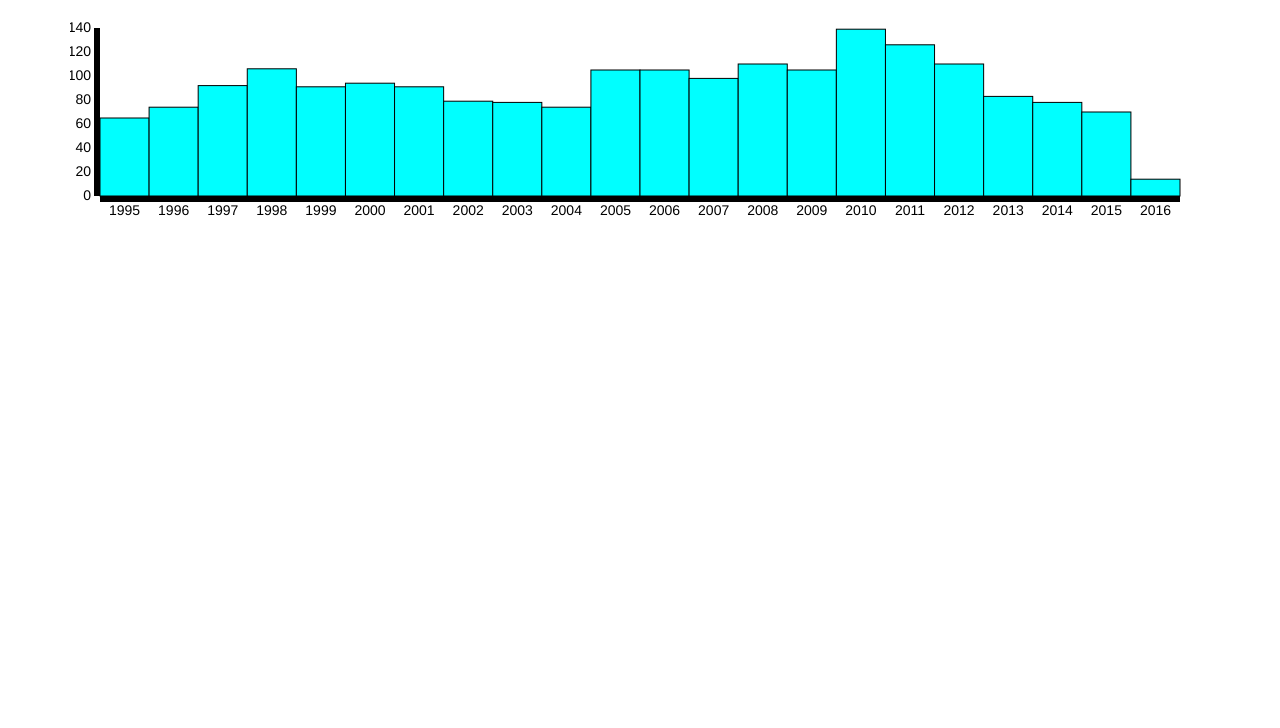
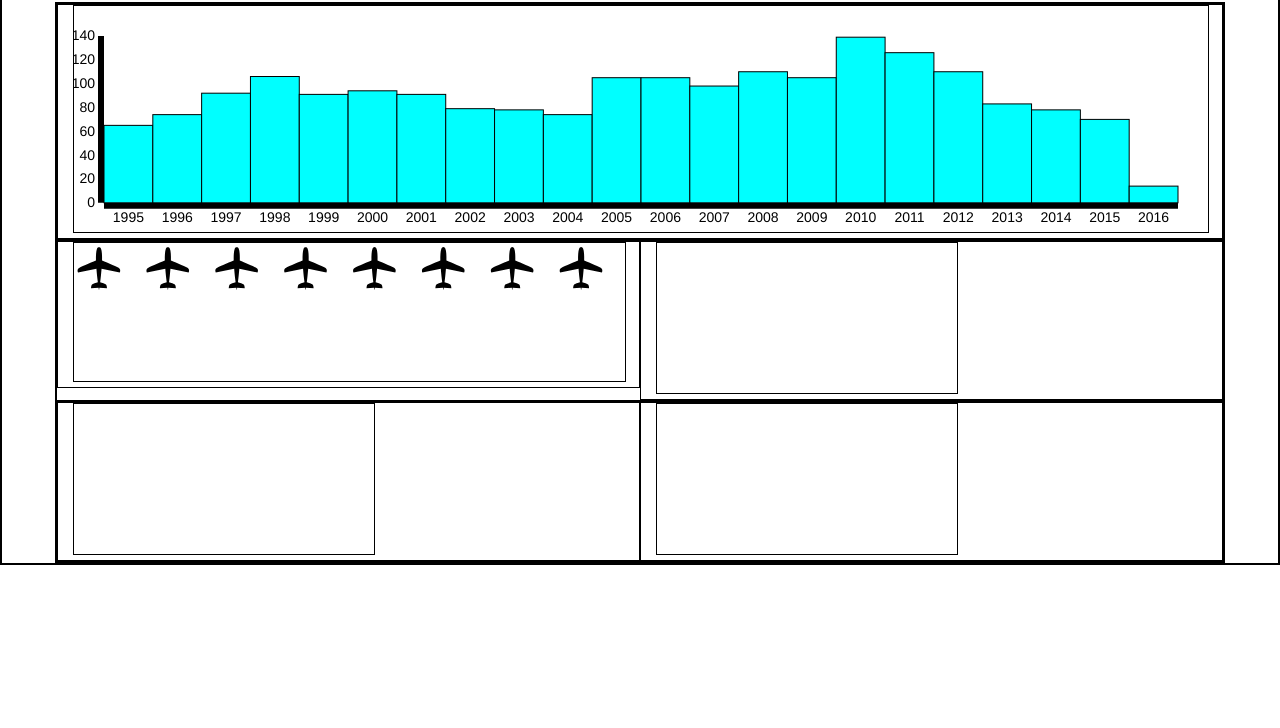
Before and after one commit to kashmoneygt/aircraft-incidents, a plain HTML site: page index.html in a window 1280 px wide. Shown: the part 72-800 px from the top of the page. Drawn offline with Linux system fonts and the light colour scheme.

Commit message:
[chart1] Add evenly spaced planes

```diff
--- /dev/null
+++ b/chart1.js
@@ -0,0 +1,94 @@
+function createChart1(data) {
+
+    console.log('in chart 1');
+    console.log(data);
+
+    let phaseCounts = {};
+    data.forEach(d => {
+        let phase = d.Broad_Phase_of_Flight
+        if (phaseCounts[phase] === undefined) {
+            phaseCounts[phase] = 1;
+        } else {
+            phaseCounts[phase] += 1;
+        }
+    });
+
+    console.log(phaseCounts);
+
+    let chart1_j = $("#chart1");
+    let chart1svg_j = $("#chart1svg");
+    let width = chart1_j.width();
+    let height = width/4; // Maintain an aspect ratio
+    chart1svg_j.width(width);
+    chart1svg_j.height(height);
+
+    console.log(width);
+
+    var phases = ["planeStanding", "planeTaxi", "planeTakeoff", "planeClimb", "planeCruise", "planeDescent", "planeApproach", "planeLanding"];
+
+    let chart1svg = d3.select("#chart1svg");
+
+    // var plane1 = chart1svg.append("path")
+    //                .attr("class", "planeStanding")
+    //             //    .attr("d", "m25,3.93375c-0.44355,0 -0.84275,0.18332 -1.17933,0.51592c-0.33397,0.33267 -0.61055,0.80884 -0.84275,1.40377c-0.45922,1.18911 -0.74362,2.85964 -0.89755,4.86085c-0.15655,1.99729 -0.18263,4.32223 -0.11741,6.81118c-5.51835,2.26427 -16.7116,6.93857 -17.60916,7.98223c-1.19759,1.38937 -0.81143,2.98095 -0.32874,4.03902l18.39971,-3.74549c0.38616,4.88048 0.94192,9.7138 1.42461,13.50099c-1.80032,0.52703 -5.1609,1.56679 -5.85232,2.21255c-0.95496,0.88711 -0.95496,3.75718 -0.95496,3.75718l7.53,-0.61316c0.17743,1.23545 0.28701,1.95767 0.28701,1.95767l0.01304,0.06557l0.06002,0l0.13829,0l0.0574,0l0.01043,-0.06557c0,0 0.11218,-0.72222 0.28961,-1.95767l7.53164,0.61316c0,0 0,-2.87006 -0.95496,-3.75718c-0.69044,-0.64577 -4.05363,-1.68813 -5.85133,-2.21516c0.48009,-3.77545 1.03061,-8.58921 1.42198,-13.45404l18.18207,3.70115c0.48009,-1.05806 0.86881,-2.64965 -0.32617,-4.03902c-0.88969,-1.03062 -11.81147,-5.60054 -17.39409,-7.89352c0.06524,-2.52287 0.04175,-4.88024 -0.1148,-6.89989l0,-0.00476c-0.15655,-1.99844 -0.44094,-3.6683 -0.90277,-4.8561c-0.22699,-0.59493 -0.50356,-1.07111 -0.83754,-1.40377c-0.33658,-0.3326 -0.73578,-0.51592 -1.18194,-0.51592l0,0l-0.00001,0l0,0z");
+
+    // var plane2 = chart1svg.append("path")
+    //                .attr("class", "planeTaxi")
+    //             //    .attr("d", "m70,3.93375c-0.44355,0 -0.84275,0.18332 -1.17933,0.51592c-0.33397,0.33267 -0.61055,0.80884 -0.84275,1.40377c-0.45922,1.18911 -0.74362,2.85964 -0.89755,4.86085c-0.15655,1.99729 -0.18263,4.32223 -0.11741,6.81118c-5.51835,2.26427 -16.7116,6.93857 -17.60916,7.98223c-1.19759,1.38937 -0.81143,2.98095 -0.32874,4.03902l18.39971,-3.74549c0.38616,4.88048 0.94192,9.7138 1.42461,13.50099c-1.80032,0.52703 -5.1609,1.56679 -5.85232,2.21255c-0.95496,0.88711 -0.95496,3.75718 -0.95496,3.75718l7.53,-0.61316c0.17743,1.23545 0.28701,1.95767 0.28701,1.95767l0.01304,0.06557l0.06002,0l0.13829,0l0.0574,0l0.01043,-0.06557c0,0 0.11218,-0.72222 0.28961,-1.95767l7.53164,0.61316c0,0 0,-2.87006 -0.95496,-3.75718c-0.69044,-0.64577 -4.05363,-1.68813 -5.85133,-2.21516c0.48009,-3.77545 1.03061,-8.58921 1.42198,-13.45404l18.18207,3.70115c0.48009,-1.05806 0.86881,-2.64965 -0.32617,-4.03902c-0.88969,-1.03062 -11.81147,-5.60054 -17.39409,-7.89352c0.06524,-2.52287 0.04175,-4.88024 -0.1148,-6.89989l0,-0.00476c-0.15655,-1.99844 -0.44094,-3.6683 -0.90277,-4.8561c-0.22699,-0.59493 -0.50356,-1.07111 -0.83754,-1.40377c-0.33658,-0.3326 -0.73578,-0.51592 -1.18194,-0.51592l0,0l-0.00001,0l0,0z");
+
+    // var plane3 = chart1svg.append("path")
+    //                .attr("class", "planeTakeoff")
+    //             //    .attr("d", "m115,3.93375c-0.44355,0 -0.84275,0.18332 -1.17933,0.51592c-0.33397,0.33267 -0.61055,0.80884 -0.84275,1.40377c-0.45922,1.18911 -0.74362,2.85964 -0.89755,4.86085c-0.15655,1.99729 -0.18263,4.32223 -0.11741,6.81118c-5.51835,2.26427 -16.7116,6.93857 -17.60916,7.98223c-1.19759,1.38937 -0.81143,2.98095 -0.32874,4.03902l18.39971,-3.74549c0.38616,4.88048 0.94192,9.7138 1.42461,13.50099c-1.80032,0.52703 -5.1609,1.56679 -5.85232,2.21255c-0.95496,0.88711 -0.95496,3.75718 -0.95496,3.75718l7.53,-0.61316c0.17743,1.23545 0.28701,1.95767 0.28701,1.95767l0.01304,0.06557l0.06002,0l0.13829,0l0.0574,0l0.01043,-0.06557c0,0 0.11218,-0.72222 0.28961,-1.95767l7.53164,0.61316c0,0 0,-2.87006 -0.95496,-3.75718c-0.69044,-0.64577 -4.05363,-1.68813 -5.85133,-2.21516c0.48009,-3.77545 1.03061,-8.58921 1.42198,-13.45404l18.18207,3.70115c0.48009,-1.05806 0.86881,-2.64965 -0.32617,-4.03902c-0.88969,-1.03062 -11.81147,-5.60054 -17.39409,-7.89352c0.06524,-2.52287 0.04175,-4.88024 -0.1148,-6.89989l0,-0.00476c-0.15655,-1.99844 -0.44094,-3.6683 -0.90277,-4.8561c-0.22699,-0.59493 -0.50356,-1.07111 -0.83754,-1.40377c-0.33658,-0.3326 -0.73578,-0.51592 -1.18194,-0.51592l0,0l-0.00001,0l0,0z");
+
+    // var plane4 = chart1svg.append("path")
+    //                .attr("class", "planeClimb")
+    //             //    .attr("d", "m160,3.93375c-0.44355,0 -0.84275,0.18332 -1.17933,0.51592c-0.33397,0.33267 -0.61055,0.80884 -0.84275,1.40377c-0.45922,1.18911 -0.74362,2.85964 -0.89755,4.86085c-0.15655,1.99729 -0.18263,4.32223 -0.11741,6.81118c-5.51835,2.26427 -16.7116,6.93857 -17.60916,7.98223c-1.19759,1.38937 -0.81143,2.98095 -0.32874,4.03902l18.39971,-3.74549c0.38616,4.88048 0.94192,9.7138 1.42461,13.50099c-1.80032,0.52703 -5.1609,1.56679 -5.85232,2.21255c-0.95496,0.88711 -0.95496,3.75718 -0.95496,3.75718l7.53,-0.61316c0.17743,1.23545 0.28701,1.95767 0.28701,1.95767l0.01304,0.06557l0.06002,0l0.13829,0l0.0574,0l0.01043,-0.06557c0,0 0.11218,-0.72222 0.28961,-1.95767l7.53164,0.61316c0,0 0,-2.87006 -0.95496,-3.75718c-0.69044,-0.64577 -4.05363,-1.68813 -5.85133,-2.21516c0.48009,-3.77545 1.03061,-8.58921 1.42198,-13.45404l18.18207,3.70115c0.48009,-1.05806 0.86881,-2.64965 -0.32617,-4.03902c-0.88969,-1.03062 -11.81147,-5.60054 -17.39409,-7.89352c0.06524,-2.52287 0.04175,-4.88024 -0.1148,-6.89989l0,-0.00476c-0.15655,-1.99844 -0.44094,-3.6683 -0.90277,-4.8561c-0.22699,-0.59493 -0.50356,-1.07111 -0.83754,-1.40377c-0.33658,-0.3326 -0.73578,-0.51592 -1.18194,-0.51592l0,0l-0.00001,0l0,0z");
+
+    // var plane5 = chart1svg.append("path")
+    //                .attr("class", "planeCruise")
+    //             //    .attr("d", "m205,3.93375c-0.44355,0 -0.84275,0.18332 -1.17933,0.51592c-0.33397,0.33267 -0.61055,0.80884 -0.84275,1.40377c-0.45922,1.18911 -0.74362,2.85964 -0.89755,4.86085c-0.15655,1.99729 -0.18263,4.32223 -0.11741,6.81118c-5.51835,2.26427 -16.7116,6.93857 -17.60916,7.98223c-1.19759,1.38937 -0.81143,2.98095 -0.32874,4.03902l18.39971,-3.74549c0.38616,4.88048 0.94192,9.7138 1.42461,13.50099c-1.80032,0.52703 -5.1609,1.56679 -5.85232,2.21255c-0.95496,0.88711 -0.95496,3.75718 -0.95496,3.75718l7.53,-0.61316c0.17743,1.23545 0.28701,1.95767 0.28701,1.95767l0.01304,0.06557l0.06002,0l0.13829,0l0.0574,0l0.01043,-0.06557c0,0 0.11218,-0.72222 0.28961,-1.95767l7.53164,0.61316c0,0 0,-2.87006 -0.95496,-3.75718c-0.69044,-0.64577 -4.05363,-1.68813 -5.85133,-2.21516c0.48009,-3.77545 1.03061,-8.58921 1.42198,-13.45404l18.18207,3.70115c0.48009,-1.05806 0.86881,-2.64965 -0.32617,-4.03902c-0.88969,-1.03062 -11.81147,-5.60054 -17.39409,-7.89352c0.06524,-2.52287 0.04175,-4.88024 -0.1148,-6.89989l0,-0.00476c-0.15655,-1.99844 -0.44094,-3.6683 -0.90277,-4.8561c-0.22699,-0.59493 -0.50356,-1.07111 -0.83754,-1.40377c-0.33658,-0.3326 -0.73578,-0.51592 -1.18194,-0.51592l0,0l-0.00001,0l0,0z");
+
+    // var plane6 = chart1svg.append("path")
+    //                .attr("class", "planeDescent")
+    //             //    .attr("d", "m250,3.93375c-0.44355,0 -0.84275,0.18332 -1.17933,0.51592c-0.33397,0.33267 -0.61055,0.80884 -0.84275,1.40377c-0.45922,1.18911 -0.74362,2.85964 -0.89755,4.86085c-0.15655,1.99729 -0.18263,4.32223 -0.11741,6.81118c-5.51835,2.26427 -16.7116,6.93857 -17.60916,7.98223c-1.19759,1.38937 -0.81143,2.98095 -0.32874,4.03902l18.39971,-3.74549c0.38616,4.88048 0.94192,9.7138 1.42461,13.50099c-1.80032,0.52703 -5.1609,1.56679 -5.85232,2.21255c-0.95496,0.88711 -0.95496,3.75718 -0.95496,3.75718l7.53,-0.61316c0.17743,1.23545 0.28701,1.95767 0.28701,1.95767l0.01304,0.06557l0.06002,0l0.13829,0l0.0574,0l0.01043,-0.06557c0,0 0.11218,-0.72222 0.28961,-1.95767l7.53164,0.61316c0,0 0,-2.87006 -0.95496,-3.75718c-0.69044,-0.64577 -4.05363,-1.68813 -5.85133,-2.21516c0.48009,-3.77545 1.03061,-8.58921 1.42198,-13.45404l18.18207,3.70115c0.48009,-1.05806 0.86881,-2.64965 -0.32617,-4.03902c-0.88969,-1.03062 -11.81147,-5.60054 -17.39409,-7.89352c0.06524,-2.52287 0.04175,-4.88024 -0.1148,-6.89989l0,-0.00476c-0.15655,-1.99844 -0.44094,-3.6683 -0.90277,-4.8561c-0.22699,-0.59493 -0.50356,-1.07111 -0.83754,-1.40377c-0.33658,-0.3326 -0.73578,-0.51592 -1.18194,-0.51592l0,0l-0.00001,0l0,0z");
+
+    // var plane7 = chart1svg.append("path")
+    //                .attr("class", "planeApproach")
+    //             //    .attr("d", "m295,3.93375c-0.44355,0 -0.84275,0.18332 -1.17933,0.51592c-0.33397,0.33267 -0.61055,0.80884 -0.84275,1.40377c-0.45922,1.18911 -0.74362,2.85964 -0.89755,4.86085c-0.15655,1.99729 -0.18263,4.32223 -0.11741,6.81118c-5.51835,2.26427 -16.7116,6.93857 -17.60916,7.98223c-1.19759,1.38937 -0.81143,2.98095 -0.32874,4.03902l18.39971,-3.74549c0.38616,4.88048 0.94192,9.7138 1.42461,13.50099c-1.80032,0.52703 -5.1609,1.56679 -5.85232,2.21255c-0.95496,0.88711 -0.95496,3.75718 -0.95496,3.75718l7.53,-0.61316c0.17743,1.23545 0.28701,1.95767 0.28701,1.95767l0.01304,0.06557l0.06002,0l0.13829,0l0.0574,0l0.01043,-0.06557c0,0 0.11218,-0.72222 0.28961,-1.95767l7.53164,0.61316c0,0 0,-2.87006 -0.95496,-3.75718c-0.69044,-0.64577 -4.05363,-1.68813 -5.85133,-2.21516c0.48009,-3.77545 1.03061,-8.58921 1.42198,-13.45404l18.18207,3.70115c0.48009,-1.05806 0.86881,-2.64965 -0.32617,-4.03902c-0.88969,-1.03062 -11.81147,-5.60054 -17.39409,-7.89352c0.06524,-2.52287 0.04175,-4.88024 -0.1148,-6.89989l0,-0.00476c-0.15655,-1.99844 -0.44094,-3.6683 -0.90277,-4.8561c-0.22699,-0.59493 -0.50356,-1.07111 -0.83754,-1.40377c-0.33658,-0.3326 -0.73578,-0.51592 -1.18194,-0.51592l0,0l-0.00001,0l0,0z");
+
+    // var plane8 = chart1svg.append("path")
+    //                .attr("class", "planeLanding")
+    //             //    .attr("d", "m340,3.93375c-0.44355,0 -0.84275,0.18332 -1.17933,0.51592c-0.33397,0.33267 -0.61055,0.80884 -0.84275,1.40377c-0.45922,1.18911 -0.74362,2.85964 -0.89755,4.86085c-0.15655,1.99729 -0.18263,4.32223 -0.11741,6.81118c-5.51835,2.26427 -16.7116,6.93857 -17.60916,7.98223c-1.19759,1.38937 -0.81143,2.98095 -0.32874,4.03902l18.39971,-3.74549c0.38616,4.88048 0.94192,9.7138 1.42461,13.50099c-1.80032,0.52703 -5.1609,1.56679 -5.85232,2.21255c-0.95496,0.88711 -0.95496,3.75718 -0.95496,3.75718l7.53,-0.61316c0.17743,1.23545 0.28701,1.95767 0.28701,1.95767l0.01304,0.06557l0.06002,0l0.13829,0l0.0574,0l0.01043,-0.06557c0,0 0.11218,-0.72222 0.28961,-1.95767l7.53164,0.61316c0,0 0,-2.87006 -0.95496,-3.75718c-0.69044,-0.64577 -4.05363,-1.68813 -5.85133,-2.21516c0.48009,-3.77545 1.03061,-8.58921 1.42198,-13.45404l18.18207,3.70115c0.48009,-1.05806 0.86881,-2.64965 -0.32617,-4.03902c-0.88969,-1.03062 -11.81147,-5.60054 -17.39409,-7.89352c0.06524,-2.52287 0.04175,-4.88024 -0.1148,-6.89989l0,-0.00476c-0.15655,-1.99844 -0.44094,-3.6683 -0.90277,-4.8561c-0.22699,-0.59493 -0.50356,-1.07111 -0.83754,-1.40377c-0.33658,-0.3326 -0.73578,-0.51592 -1.18194,-0.51592l0,0l-0.00001,0l0,0z");
+
+    let numPhases = 8;
+    let startPosX = 25;
+    let startPosY = 3.93375;
+    let planeSpacing = width / 8;
+
+    for (var i = 1; i <= numPhases; i++) {
+        var planeAttr = "m" + startPosX + "," + startPosY + ",c-0.44355,0 -0.84275,0.18332 -1.17933,0.51592c-0.33397,0.33267 -0.61055,0.80884 -0.84275,1.40377c-0.45922,1.18911 -0.74362,2.85964 -0.89755,4.86085c-0.15655,1.99729 -0.18263,4.32223 -0.11741,6.81118c-5.51835,2.26427 -16.7116,6.93857 -17.60916,7.98223c-1.19759,1.38937 -0.81143,2.98095 -0.32874,4.03902l18.39971,-3.74549c0.38616,4.88048 0.94192,9.7138 1.42461,13.50099c-1.80032,0.52703 -5.1609,1.56679 -5.85232,2.21255c-0.95496,0.88711 -0.95496,3.75718 -0.95496,3.75718l7.53,-0.61316c0.17743,1.23545 0.28701,1.95767 0.28701,1.95767l0.01304,0.06557l0.06002,0l0.13829,0l0.0574,0l0.01043,-0.06557c0,0 0.11218,-0.72222 0.28961,-1.95767l7.53164,0.61316c0,0 0,-2.87006 -0.95496,-3.75718c-0.69044,-0.64577 -4.05363,-1.68813 -5.85133,-2.21516c0.48009,-3.77545 1.03061,-8.58921 1.42198,-13.45404l18.18207,3.70115c0.48009,-1.05806 0.86881,-2.64965 -0.32617,-4.03902c-0.88969,-1.03062 -11.81147,-5.60054 -17.39409,-7.89352c0.06524,-2.52287 0.04175,-4.88024 -0.1148,-6.89989l0,-0.00476c-0.15655,-1.99844 -0.44094,-3.6683 -0.90277,-4.8561c-0.22699,-0.59493 -0.50356,-1.07111 -0.83754,-1.40377c-0.33658,-0.3326 -0.73578,-0.51592 -1.18194,-0.51592l0,0l-0.00001,0l0,0z";
+        startPosX += planeSpacing;
+        console.log("#" + phases[i - 1]);
+        console.log(planeAttr);
+        chart1svg.append("path")
+            .attr("class", phases[i - 1])
+            .attr("d", planeAttr);
+    }
+
+// "": 871
+// ## APPROACH: 97
+// ## CLIMB: 94
+// ## CRUISE: 143
+// ## DESCENT: 104
+// GO-AROUND: 9
+// ## LANDING: 174
+// MANEUVERING: 4
+// OTHER: 6
+// ## STANDING: 107
+// ## TAKEOFF: 187
+// ## TAXI: 187
+// UNKNOWN: 4
+
+
+
+}
--- a/index.html
+++ b/index.html
@@ -11,7 +11,7 @@
         <!-- jQuery (necessary for Bootstrap's JavaScript plugins) -->
         <script src="js/jquery.js"></script>
         <script type="text/javascript" src="main.js"></script>
-
+        <script type="text/javascript" src="chart1.js"></script>
 
         <!-- HTML5 shim and Respond.js for IE8 support of HTML5 elements and media queries -->
         <!-- WARNING: Respond.js doesn't work if you view the page via file:// -->
--- a/main.js
+++ b/main.js
@@ -10,6 +10,8 @@ $( document ).ready(function() {
 
         // Create the time bar with a brush.
         createTimeBar(data);
+
+        createChart1(data);
 
     })
 
--- a/style.css
+++ b/style.css
@@ -15,3 +15,5 @@
     fill: aqua;
     stroke: black;
 }
+
+* { border: 1px solid black; }
```
Also changed, not shown: black_plane.png (added).
